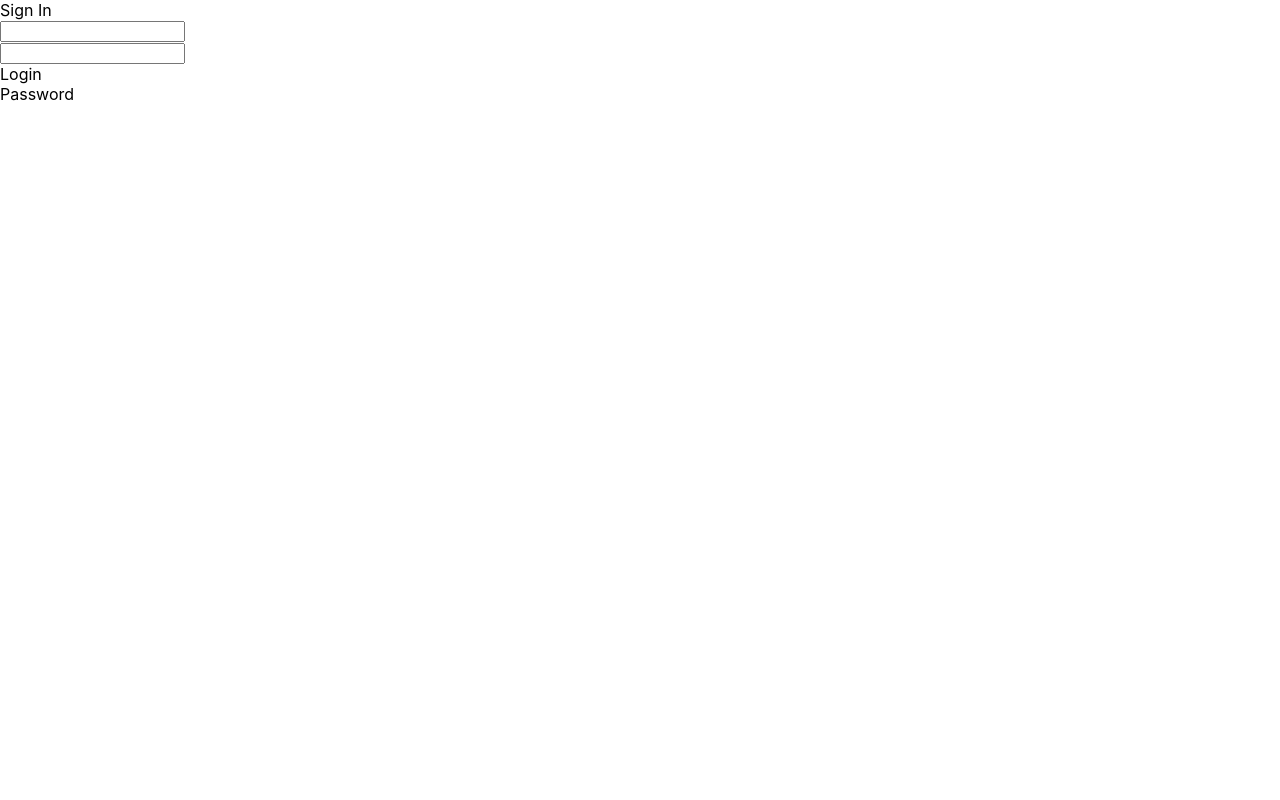
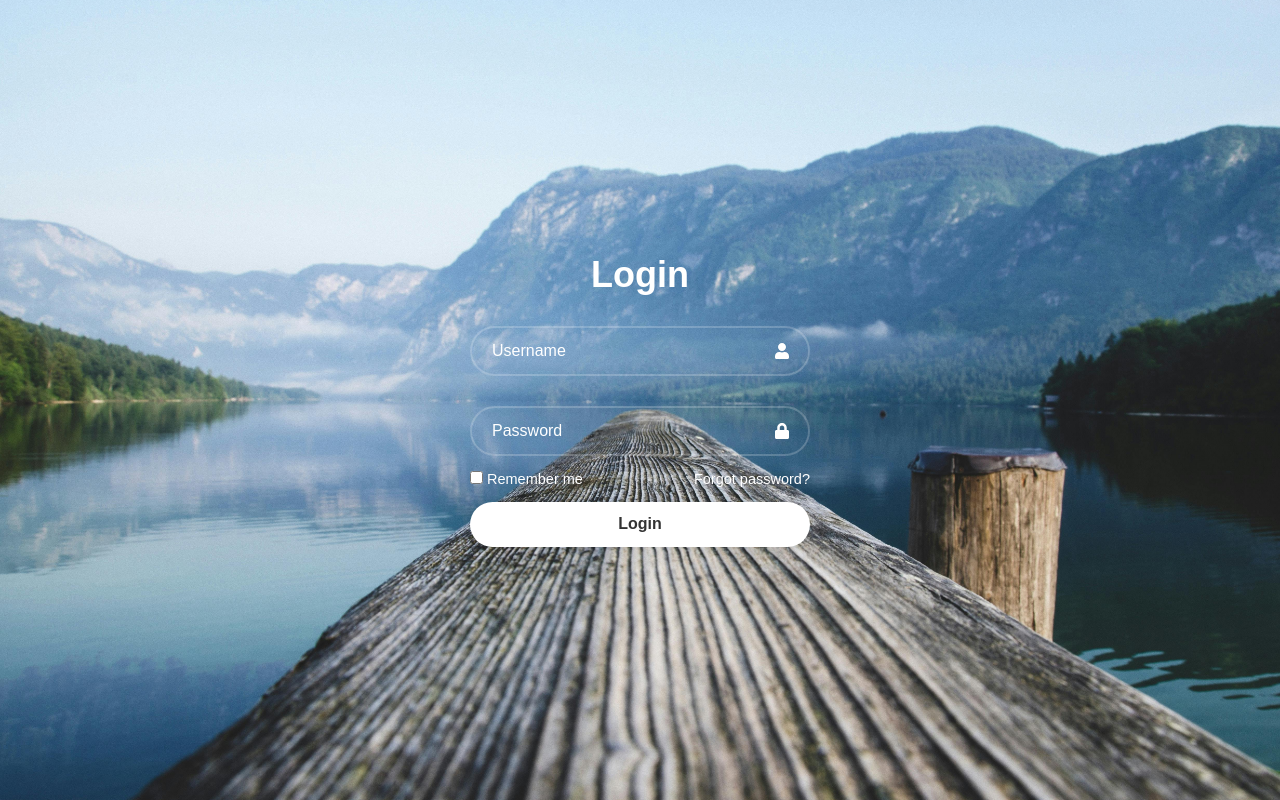
Before and after one commit to fbuenrostro01/Bartendgo, a React (Create React App) app in the folder Bartendgo/bartendgo/: page / in a window 1280 px wide. Built offline with nearby package versions, Linux system fonts and the light colour scheme.

Commit message:
Login Page Updated

```diff
--- a/Bartendgo/bartendgo/package.json
+++ b/Bartendgo/bartendgo/package.json
@@ -8,6 +8,7 @@
     "@testing-library/user-event": "^13.5.0",
     "react": "^18.3.1",
     "react-dom": "^18.3.1",
+    "react-icons": "^5.3.0",
     "react-scripts": "^5.0.1",
     "web-vitals": "^2.1.4"
   },
--- a/Bartendgo/bartendgo/src/Components/Login/Login.css
+++ b/Bartendgo/bartendgo/src/Components/Login/Login.css
@@ -0,0 +1,78 @@
+.wrapper {
+    width: 420px;
+    background: transparent;
+    color: #fff;
+    border-radius: 10px;
+    padding: 30px 40px;
+}
+
+.wrapper h1 {
+    font-size: 36px;
+    text-align: center;
+}
+
+.wrapper .input-box {
+    position: relative;
+    width: 100%;
+    height: 50px;
+    margin: 30px 0;
+}
+
+.input-box input {
+    width: 100%;
+    height: 100%;
+    background: transparent;
+    border: 2px solid rgba(255, 255, 255, .2);
+    outline: none;
+    border-radius: 40px;
+    font-size: 16px;
+    color: #fff;
+    padding: 20px 45px 20px 20px;
+}
+
+.input-box input::placeholder {
+    color: #fff;
+}
+
+.input-box .icon {
+    position: absolute;
+    right: 20px;
+    top: 50%;
+    transform: translateY(-50%);
+    font-size: 16px;
+}
+
+.wrapper .remember-forgot {
+    display: flex;
+    justify-content: space-between;
+    font-size: 14.5px;
+    margin: -15px 0 15px;
+}
+
+.remember-forgot label input {
+    accent-color: #fff;
+    margin-right: 4px;
+}
+
+.remember-forgot a {
+    color: #fff;
+    text-decoration: none;
+}
+
+.remember-forgot a:hover {
+    text-decoration: underline;
+}
+
+.wrapper button {
+    width: 100%;
+    height: 45px;
+    background:  #fff;
+    border: none;
+    outline: none;
+    border-radius: 40px;
+    box-shadow: 0 0 10px rgba(0, 0, 0, .1);
+    cursor: pointer;
+    font-size: 16px;
+    color: #333;
+    font-weight: 700;
+}
--- a/Bartendgo/bartendgo/src/Components/Login/Login.jsx
+++ b/Bartendgo/bartendgo/src/Components/Login/Login.jsx
@@ -1,31 +1,35 @@
 import React from 'react'
 import './Login.css'
+import { FaUser } from "react-icons/fa";
+import { FaLock } from "react-icons/fa";
+
 
 import user_icon from '../Assests/person.png'
 import password_icon from '../Assests/password.png'
 
 const Login = () => {
     return (
-        <div className = 'container'>
-            <div className="header">
-                <div className="text">Sign In</div>
-                <div className="underline"></div>
-            </div>
-            <div className="inputs">
-            <div className="input">
-             <img scr={user_icon} alt="" />
-             <input type="login" />
-            </div>
-            <div className="input">
-             <img scr={password_icon} alt="" />
-             <input type="password" />
-            </div>
-            </div>
-            <div className="submit-container">
-                <div className="submit">Login</div>
-                <div className="submit">Password</div>
+        <div className = 'wrapper'>
+            <form action="">
+                <h1>Login</h1>
+                <div className='input-box'>
+                    <input type="text" placeholder='Username' required />
+                    <FaUser className='icon' />
 
-            </div>
+                </div>
+                <div className='input-box'>
+                    <input type="password" placeholder='Password' required />
+                    <FaLock className='icon'/>
+
+                </div>
+
+                <div className="remember-forgot">
+                    <label><input type="checkbox" />Remember me</label>
+                    <a href='#'>Forgot password?</a>
+                </div>
+
+                <button type="submit">Login</button>
+            </form>
         </div>
     );
 };
--- a/Bartendgo/bartendgo/src/index.css
+++ b/Bartendgo/bartendgo/src/index.css
@@ -1,10 +1,22 @@
+@import url('https://fonts.googleapis.com/css2?familty=Poppins:wght@400;600;700&display=swap');
+
+* {
+  margin: 0;
+  padding: 0;
+  box-sizing: border-box;
+}
+
 body {
-  margin: 0;
-  font-family: -apple-system, BlinkMacSystemFont, 'Segoe UI', 'Roboto', 'Oxygen',
-    'Ubuntu', 'Cantarell', 'Fira Sans', 'Droid Sans', 'Helvetica Neue',
-    sans-serif;
+  font-family: 'Poppins', sans-serif;
   -webkit-font-smoothing: antialiased;
   -moz-osx-font-smoothing: grayscale;
+  display: flex;
+  justify-content: center;
+  align-items: center;
+  min-height: 100vh;
+  background: url('./Components/Assests/dreamypixel.jpg') no-repeat;
+  background-size: cover;
+  background-position: center;
 }
 
 code {
```
Also changed, not shown: Bartendgo/bartendgo/src/Components/Assests/dreamypixel.jpg (added), 1 other file (tests, documents, lock files or other folders).
